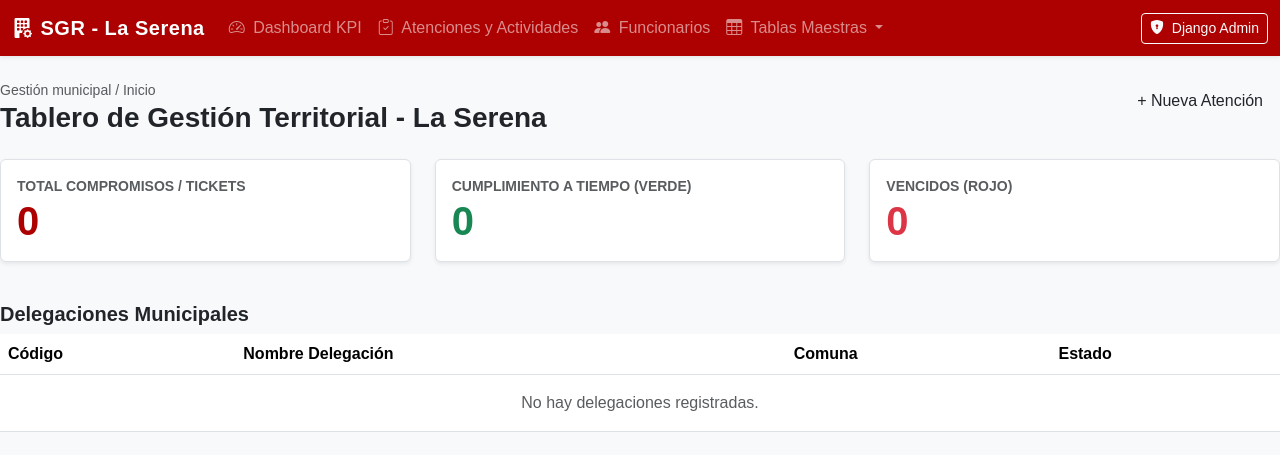
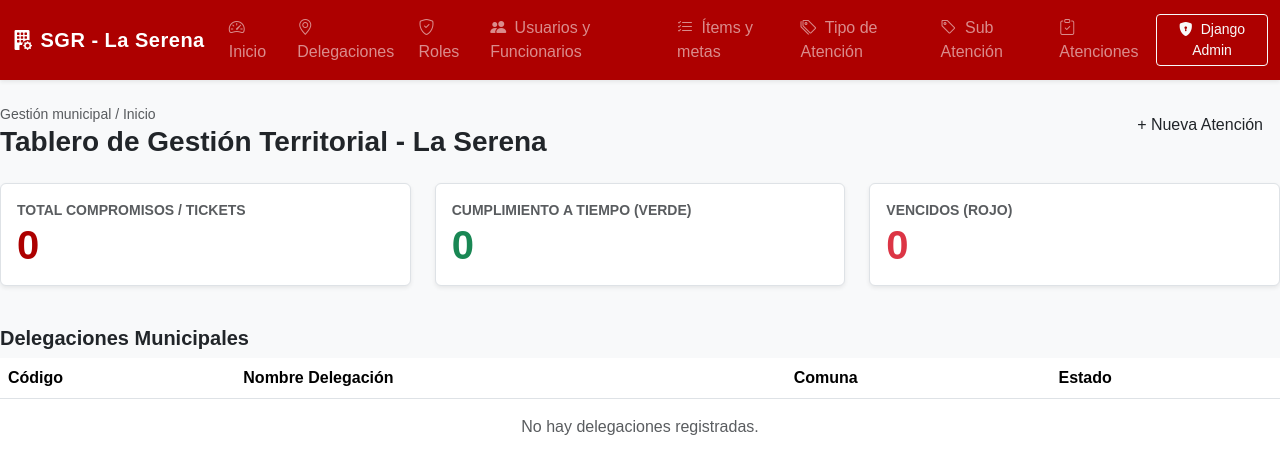
Before and after one commit to Akostao5evr/eva2-backend, a Django app: page /seguimientoWeb/dashboard/ in a window 1280 px wide. Shown: the top 455 px of the page. Run offline with Django 5.2, Linux system fonts and the light colour scheme; data that the repository does not hold is empty; some libraries are stand-ins or nearby versions.

Commit message:
Cambio base html para mantenedores segun requerimiento 2

```diff
--- a/templates/base.html
+++ b/templates/base.html
@@ -33,7 +33,7 @@
 </head>
 <body>
 
-    <!-- Navegación Principal -->
+    <!-- Navegación Principal basada estrictamente en la Pauta -->
     <nav class="navbar navbar-expand-lg navbar-dark bg-primary shadow-sm" style="background-color: #AD0000 !important;">
         <div class="container-fluid">
             <a class="navbar-brand" href="{% url 'dashboard_delegaciones' %}">
@@ -46,33 +46,43 @@
                 <ul class="navbar-nav me-auto">
                     <li class="nav-item">
                         <a class="nav-link" href="{% url 'dashboard_delegaciones' %}">
-                            <i class="bi bi-speedometer2 me-1"></i> Dashboard KPI
+                            <i class="bi bi-speedometer2 me-1"></i> Inicio
+                        </a>
+                    </li>
+                    <li class="nav-item">
+                        <a class="nav-link" href="{% url 'listado_delegaciones' %}">
+                            <i class="bi bi-geo-alt me-1"></i> Delegaciones
+                        </a>
+                    </li>
+                    <li class="nav-item">
+                        <a class="nav-link" href="{% url 'listado_roles' %}">
+                            <i class="bi bi-shield-check me-1"></i> Roles
+                        </a>
+                    </li>
+                    <li class="nav-item">
+                        <a class="nav-link" href="{% url 'listado_funcionarios' %}">
+                            <i class="bi bi-people-fill me-1"></i> Usuarios y Funcionarios
+                        </a>
+                    </li>
+                    <li class="nav-item">
+                        <a class="nav-link" href="{% url 'listado_items' %}">
+                            <i class="bi bi-list-check me-1"></i> Ítems y metas
+                        </a>
+                    </li>
+                    <li class="nav-item">
+                        <a class="nav-link" href="{% url 'listado_tipos_atencion' %}">
+                            <i class="bi bi-tags me-1"></i> Tipo de Atención
+                        </a>
+                    </li>
+                    <li class="nav-item">
+                        <a class="nav-link" href="{% url 'listado_sub_atenciones' %}">
+                            <i class="bi bi-tag me-1"></i> Sub Atención
                         </a>
                     </li>
                     <li class="nav-item">
                         <a class="nav-link" href="{% url 'listado_actividades' %}">
-                            <i class="bi bi-clipboard-check me-1"></i> Atenciones y Actividades
+                            <i class="bi bi-clipboard-check me-1"></i> Atenciones
                         </a>
-                    </li>
-                    <li class="nav-item">
-                        <a class="nav-link" href="{% url 'listado_funcionarios' %}">
-                            <i class="bi bi-people-fill me-1"></i> Funcionarios
-                        </a>
-                    </li>
-
-                    <!-- Menú desplegable para los 6 CRUDs exigidos -->
-                    <li class="nav-item dropdown">
-                        <a class="nav-link dropdown-toggle" href="#" role="button" data-bs-toggle="dropdown" aria-expanded="false">
-                            <i class="bi bi-table me-1"></i> Tablas Maestras
-                        </a>
-                        <ul class="dropdown-menu">
-                            <li><a class="dropdown-item" href="{% url 'listado_delegaciones' %}">Delegaciones</a></li>
-                            <li><a class="dropdown-item" href="{% url 'listado_roles' %}">Roles</a></li>
-                            <li><a class="dropdown-item" href="{% url 'listado_funcionarios' %}">Usuarios</a></li>
-                            <li><a class="dropdown-item" href="{% url 'listado_items' %}">Ítems y metas</a></li>
-                            <li><a class="dropdown-item" href="{% url 'listado_tipos_atencion' %}">Tipo de Atención</a></li>
-                            <li><a class="dropdown-item" href="{% url 'listado_sub_atenciones' %}">Sub Atención</a></li>
-                        </ul>
                     </li>
                 </ul>
 
```
